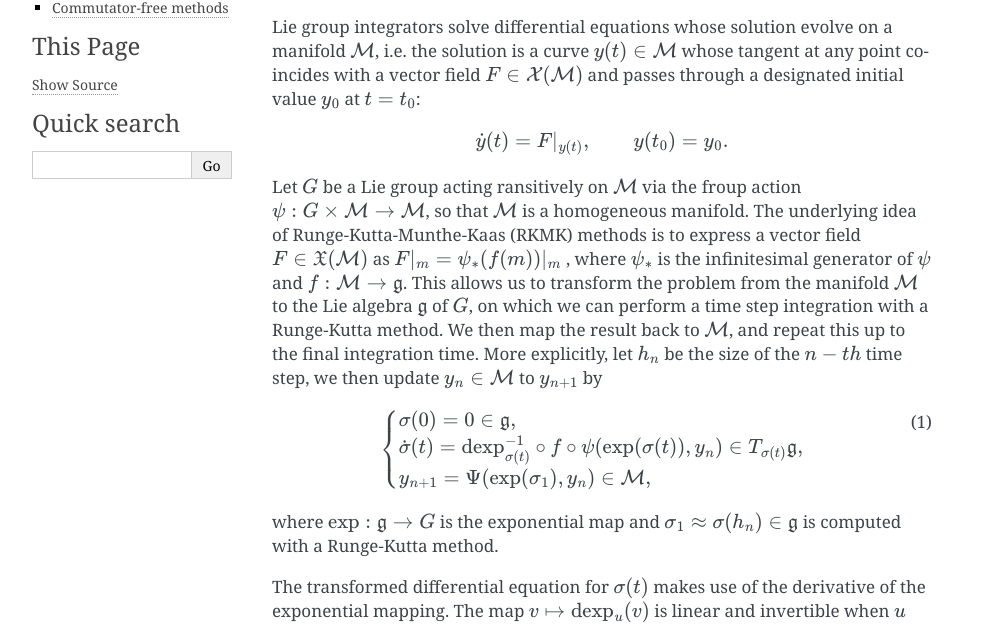
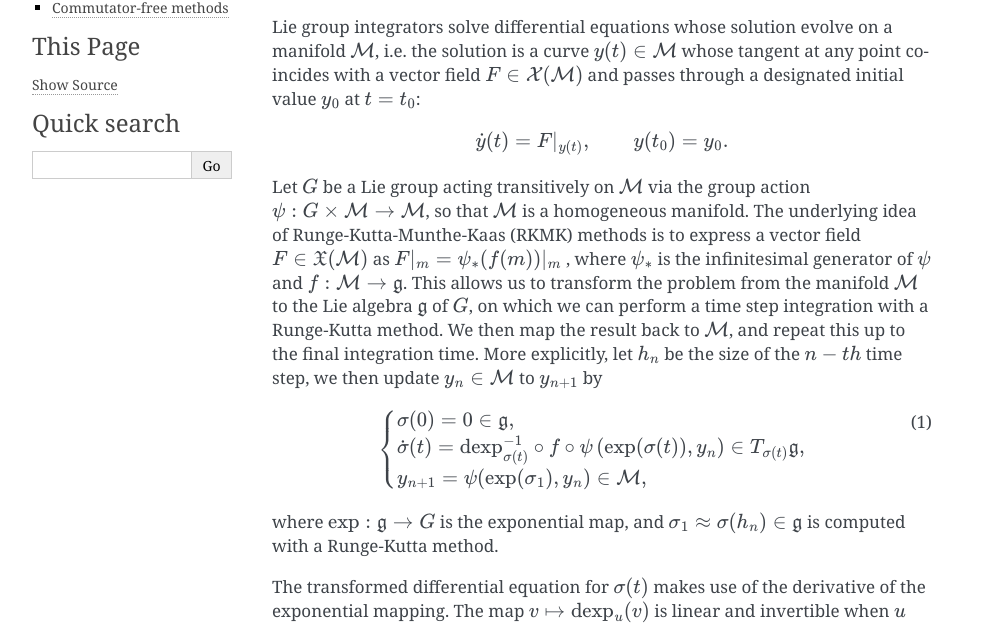
Before and after one commit to THREAD-3-2/RKMK_Commutator_free_integrators, a Sphinx documentation site: the page built from docs/int.rst, in a window 1280 px wide. Shown: the part 160-785 px from the top of the page, without its empty margins (148-1141 px from the left). Built offline with Sphinx 7.4.7, drawn with Linux system fonts in a browser that asks for light colours; pages that are not in the unit, such as notebooks, are missing from menus.

Commit message:
Update int.rst

```diff
--- a/docs/int.rst
+++ b/docs/int.rst
@@ -17,7 +17,7 @@ Lie group integrators solve differential equations whose solution evolve on a ma
         \dot{y}(t) = F|_{y(t)},\qquad y(t_0)=y_0.
     \end{align}
 
-Let :math:`G` be a Lie group acting ransitively on :math:`\mathcal{M}` via the froup action :math:`\psi:G \times \mathcal{M} \rightarrow \mathcal{M}`, so that :math:`\mathcal{M}` is a homogeneous manifold. The underlying idea of Runge-Kutta-Munthe-Kaas (RKMK) methods is to express a vector field :math:`F\in\mathfrak{X}(\mathcal{M})` as :math:`F\vert_m = \psi_*(f(m))\vert_m` , where :math:`\psi_*` is the infinitesimal generator of :math:`\psi` and :math:`f:\mathcal{M}\rightarrow\mathfrak{g}`. This allows us to transform the problem from the manifold :math:`\mathcal{M}` to the Lie algebra :math:`\mathfrak{g}` of :math:`G`, on which we can perform a time step integration with a Runge-Kutta method. We then map the result back to :math:`\mathcal{M}`, and repeat this up to the final integration time.  More explicitly, let :math:`h_n` be the size of the :math:`n-th` time step, we then update :math:`y_n\in\mathcal{M}` to :math:`y_{n+1}` by
+Let :math:`G` be a Lie group acting transitively on :math:`\mathcal{M}` via the group action :math:`\psi:G \times \mathcal{M} \rightarrow \mathcal{M}`, so that :math:`\mathcal{M}` is a homogeneous manifold. The underlying idea of Runge-Kutta-Munthe-Kaas (RKMK) methods is to express a vector field :math:`F\in\mathfrak{X}(\mathcal{M})` as :math:`F\vert_m = \psi_*(f(m))\vert_m` , where :math:`\psi_*` is the infinitesimal generator of :math:`\psi` and :math:`f:\mathcal{M}\rightarrow\mathfrak{g}`. This allows us to transform the problem from the manifold :math:`\mathcal{M}` to the Lie algebra :math:`\mathfrak{g}` of :math:`G`, on which we can perform a time step integration with a Runge-Kutta method. We then map the result back to :math:`\mathcal{M}`, and repeat this up to the final integration time.  More explicitly, let :math:`h_n` be the size of the :math:`n-th` time step, we then update :math:`y_n\in\mathcal{M}` to :math:`y_{n+1}` by
 
 .. math::
     :name: eq:1
@@ -25,12 +25,12 @@ Let :math:`G` be a Lie group acting ransitively on :math:`\mathcal{M}` via the f
     \begin{align}
         \begin{cases}
         \sigma(0) = 0\in\mathfrak{g},\\
-        \dot{\sigma}(t) = \textrm{dexp}_{\sigma(t)}^{-1}\circ f\circ \psi (\exp(\sigma(t)),y_n)\in T_{\sigma(t)}\mathfrak{g}, \\
-        y_{n+1} = \Psi(\exp(\sigma_1),y_n)\in \mathcal{M},
+        \dot{\sigma}(t) = \textrm{dexp}_{\sigma(t)}^{-1}\circ f\circ \psi \left(\exp(\sigma(t)),y_n\right)\in T_{\sigma(t)}\mathfrak{g}, \\
+        y_{n+1} = \psi(\exp(\sigma_1),y_n)\in \mathcal{M},
         \end{cases}
     \end{align}
 
-where  :math:`\textrm{exp}:\mathfrak{g}\rightarrow G` is the exponential map and :math:`\sigma_1\approx \sigma(h_n)\in\mathfrak{g}` is computed with a Runge-Kutta method.
+where  :math:`\textrm{exp}:\mathfrak{g}\rightarrow G` is the exponential map, and :math:`\sigma_1\approx \sigma(h_n)\in\mathfrak{g}` is computed with a Runge-Kutta method.
 
 
 The transformed differential equation for :math:`\sigma(t)` makes use of the derivative of the exponential mapping. The map :math:`v\mapsto\textrm{dexp}_u(v)` is linear and invertible when :math:`u` belongs to some sufficiently small neighborhood of :math:`0\in\mathfrak{g}`. It has an expansion in nested Lie brackets and, using the operator :math:`\textrm{ad}_u(v)=[u,v]` and its powers :math:`\textrm{ad}_u^2 v=[u,[u,v]]` etc, one can write
```
